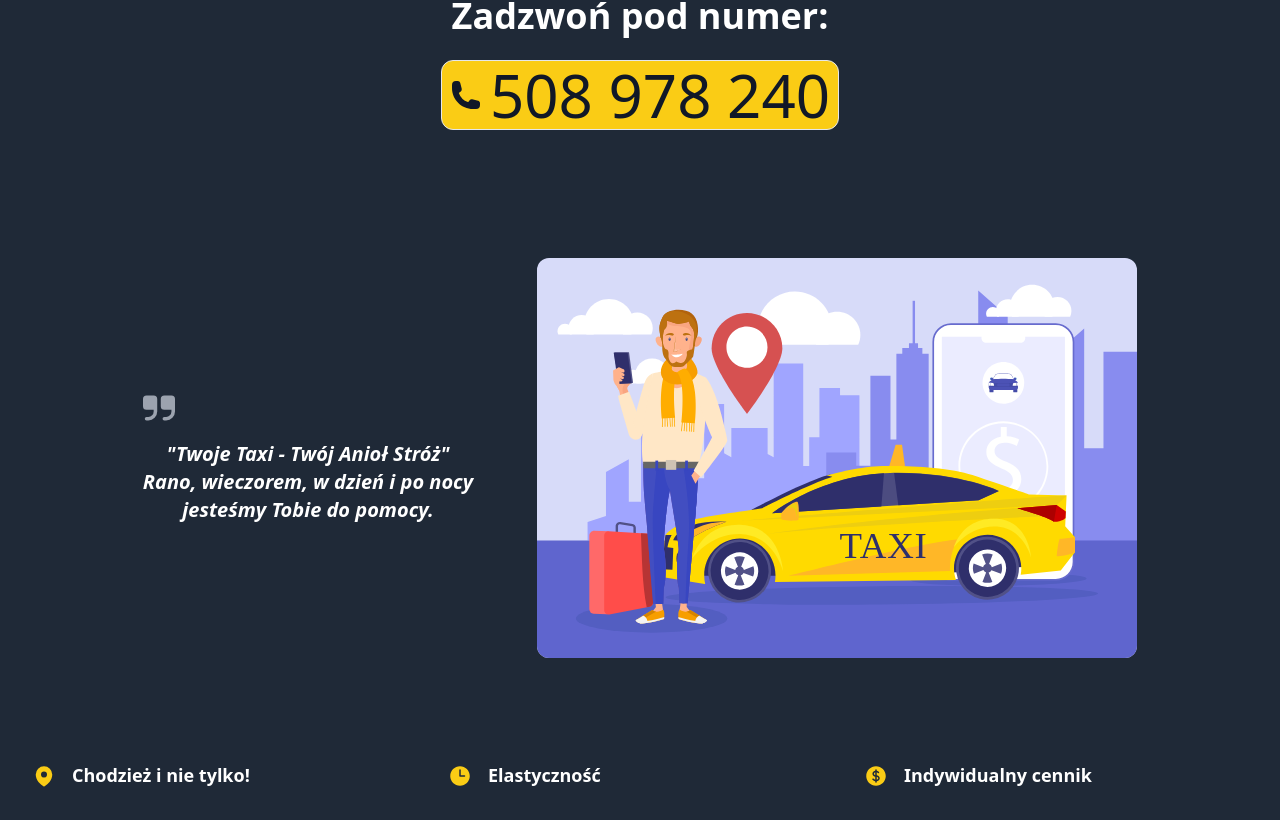
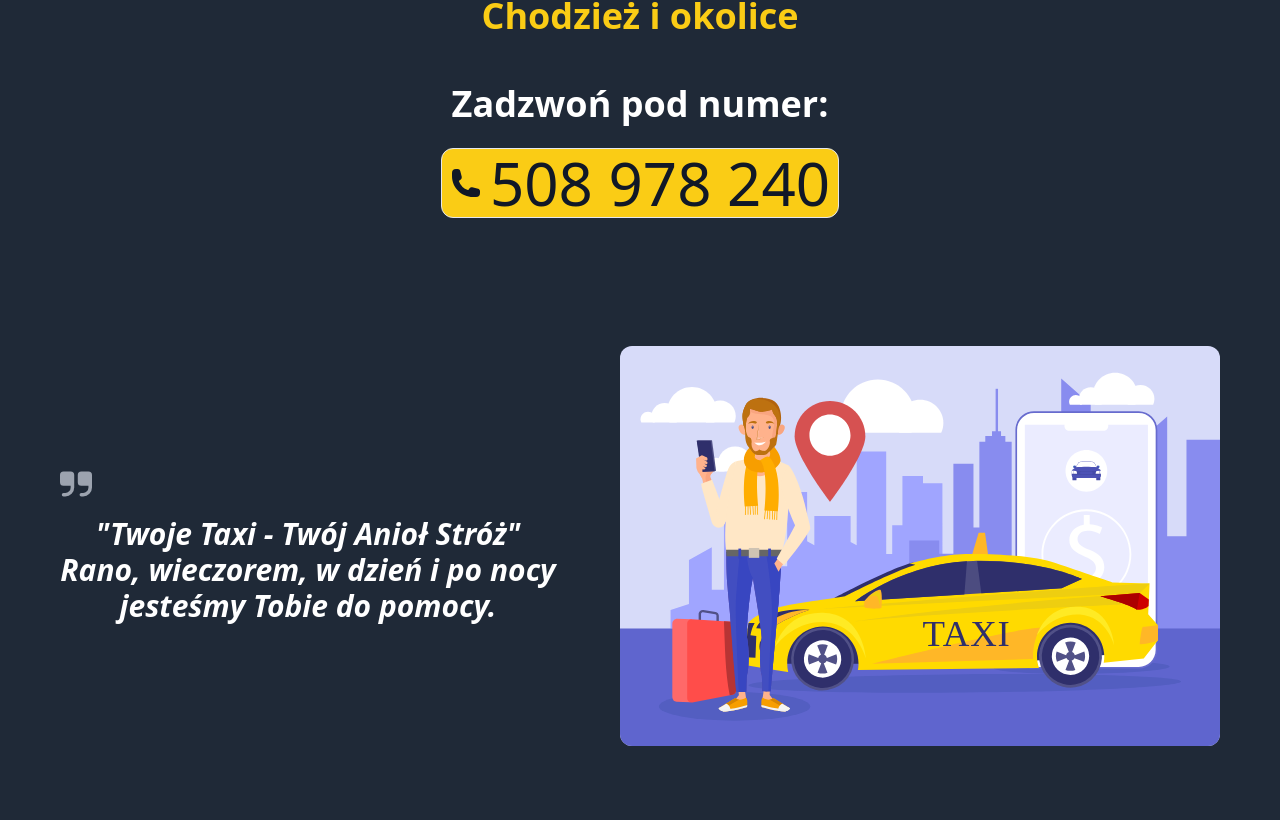
Before and after one commit to SaluSL/twoje-taxi, a Nuxt app: page / in a window 1280 px wide. Shown: the part 240-1060 px from the top of the page. Built offline with nearby package versions, Linux system fonts and the light colour scheme.

Commit message:
Page content fixes

```diff
--- a/components/brand/Hero.vue
+++ b/components/brand/Hero.vue
@@ -1,14 +1,22 @@
 <template>
   <div class="w-full text-center">
     <h1 class="text-center text-6xl font-semibold">
-      Twoje taxi <span class="text-white">24h/7</span> w Chodzieży!
+      Twoje Taxi <span class="text-white">24h/7</span>
     </h1>
     <br />
-    <h2 class="text-center text-4xl font-semibold mb-6 mt-2 text-white">
+    <h2 class="text-center text-4xl font-semibold mb-6 mt-2">
+      Chodzież i okolice
+    </h2>
+    <br />
+    <label
+      for="big-cta"
+      class="text-center text-4xl font-semibold mt-2 text-white"
+    >
       Zadzwoń pod numer:
-    </h2>
-    <div class="flex flex-col justify-center items-center">
+    </label>
+    <div class="flex flex-col justify-center items-center mt-6">
       <a
+        id="big-cta"
         href="tel:+48508978240"
         class="hover:bg-yellow-600 text-4xl md:text-6xl px-2 py-1 border rounded-xl flex items-center gap-2 w-fit bg-yellow-400 text-gray-900 justify-center"
         ><svg
@@ -27,7 +35,7 @@
       <div
         class="flex flex-wrap gap-16 mt-16 md:mt-32 items-center justify-center px-4"
       >
-        <blockquote class="text-xl italic font-semibold text-white">
+        <blockquote class="text-3xl italic font-semibold text-white">
           <svg
             class="w-8 h-8 text-gray-400 dark:text-gray-600 mb-4"
             aria-hidden="true"
--- a/pages/index.vue
+++ b/pages/index.vue
@@ -40,25 +40,6 @@
         <strong>24h/7</strong>. Masz sprawę w urzędzie, wizytę u lekarza?
         Zawieziemy, <strong>poczekamy</strong>, odwieziemy.</BrandFeature
       >
-      <BrandFeature title="Indywidualny cennik"
-        ><template #icon
-          ><svg
-            xmlns="http://www.w3.org/2000/svg"
-            viewBox="0 0 24 24"
-            fill="currentColor"
-            class="w-6 h-6"
-          >
-            <path
-              d="M10.464 8.746c.227-.18.497-.311.786-.394v2.795a2.252 2.252 0 01-.786-.393c-.394-.313-.546-.681-.546-1.004 0-.323.152-.691.546-1.004zM12.75 15.662v-2.824c.347.085.664.228.921.421.427.32.579.686.579.991 0 .305-.152.671-.579.991a2.534 2.534 0 01-.921.42z"
-            />
-            <path
-              fill-rule="evenodd"
-              d="M12 2.25c-5.385 0-9.75 4.365-9.75 9.75s4.365 9.75 9.75 9.75 9.75-4.365 9.75-9.75S17.385 2.25 12 2.25zM12.75 6a.75.75 0 00-1.5 0v.816a3.836 3.836 0 00-1.72.756c-.712.566-1.112 1.35-1.112 2.178 0 .829.4 1.612 1.113 2.178.502.4 1.102.647 1.719.756v2.978a2.536 2.536 0 01-.921-.421l-.879-.66a.75.75 0 00-.9 1.2l.879.66c.533.4 1.169.645 1.821.75V18a.75.75 0 001.5 0v-.81a4.124 4.124 0 001.821-.749c.745-.559 1.179-1.344 1.179-2.191 0-.847-.434-1.632-1.179-2.191a4.122 4.122 0 00-1.821-.75V8.354c.29.082.559.213.786.393l.415.33a.75.75 0 00.933-1.175l-.415-.33a3.836 3.836 0 00-1.719-.755V6z"
-              clip-rule="evenodd"
-            />
-          </svg> </template
-        >Przejazdy są wyceniane indywidualnie po kontakcie telefonicznym.
-      </BrandFeature>
     </div>
   </main>
 </template>
```
